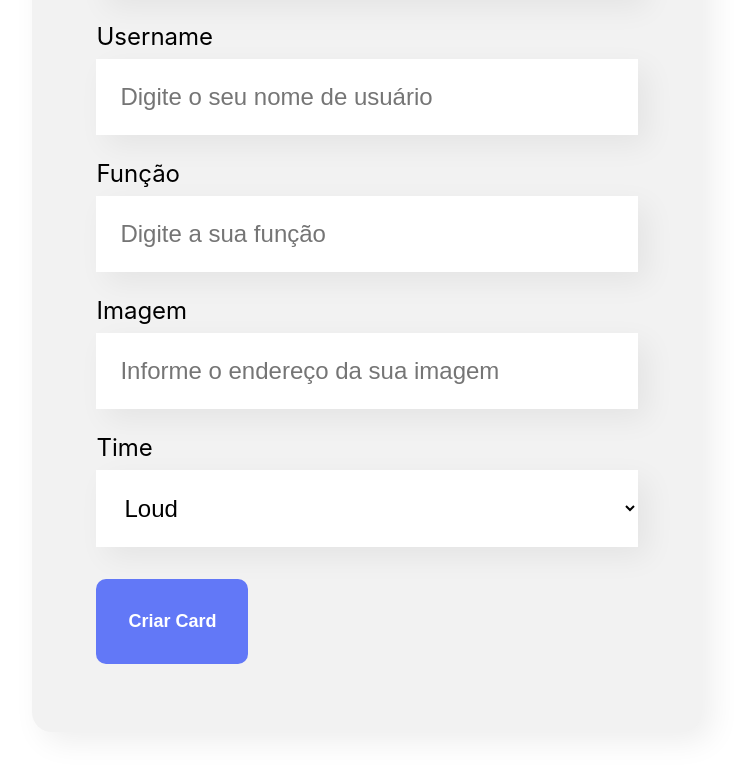
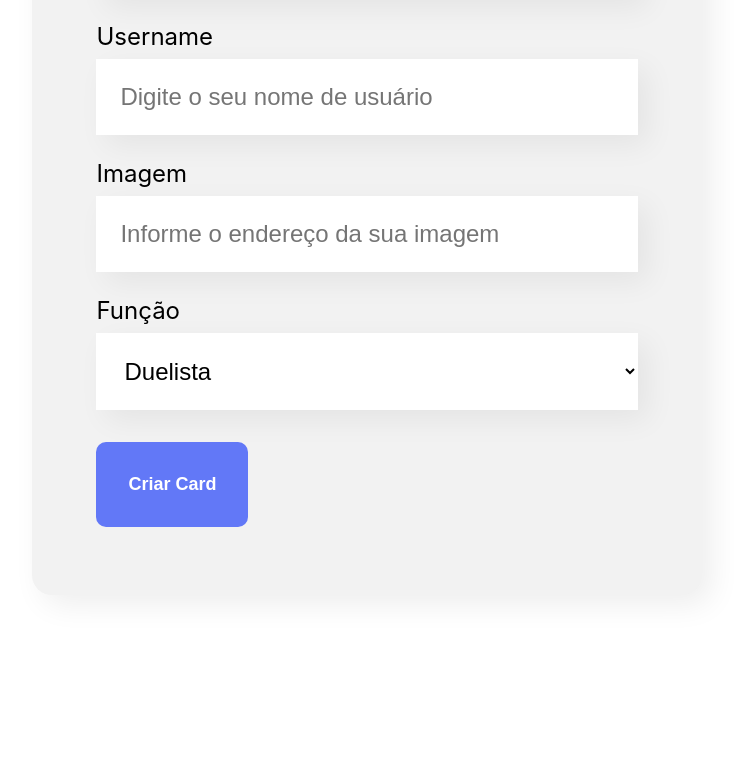
Before and after one commit to leonanmar886/organo, a React (Create React App) app: page / in a window 1280 px wide. Shown: the part 802-1574 px from the top of the page, without its empty margins (273-1007 px from the left). After the commit the page ends 1477 px from the top, so only its background shows below. Built offline with nearby package versions, Linux system fonts and the light colour scheme.

Commit message:
rebase: remoção do campo de time

```diff
--- a/src/components/Form/Form.js
+++ b/src/components/Form/Form.js
@@ -6,12 +6,11 @@ import { Button } from '../Button/Button'
 export const Form = () => {
 
     const teams = [
-        'Loud',
-        'Liquid',
-        'OpTic Gaming',
-        'NyP',
-        'Cloud9',
-        'Furia'
+        'Duelista',
+        'Iniciador',
+        'Controlador',
+        'Sentinela',
+        'Coach'
     ]
 
     const toSave = (event) => {
@@ -25,9 +24,8 @@ export const Form = () => {
                 <h2>Preencha os dados para criar o card do player.</h2>
                 <TextField required = {true} label = "Nome" placeholder = "Digite o seu nome"/>
                 <TextField required = {true}  label = "Username" placeholder = "Digite o seu nome de usuário"/>
-                <TextField  required = {true} label = "Função" placeholder = "Digite a sua função"/>
                 <TextField label = "Imagem" placeholder = "Informe o endereço da sua imagem"/>
-                <DropDown label="Time" items = {teams} />
+                <DropDown label="Função" items = {teams} />
                 <Button>
                     Criar Card
                 </Button>
```
